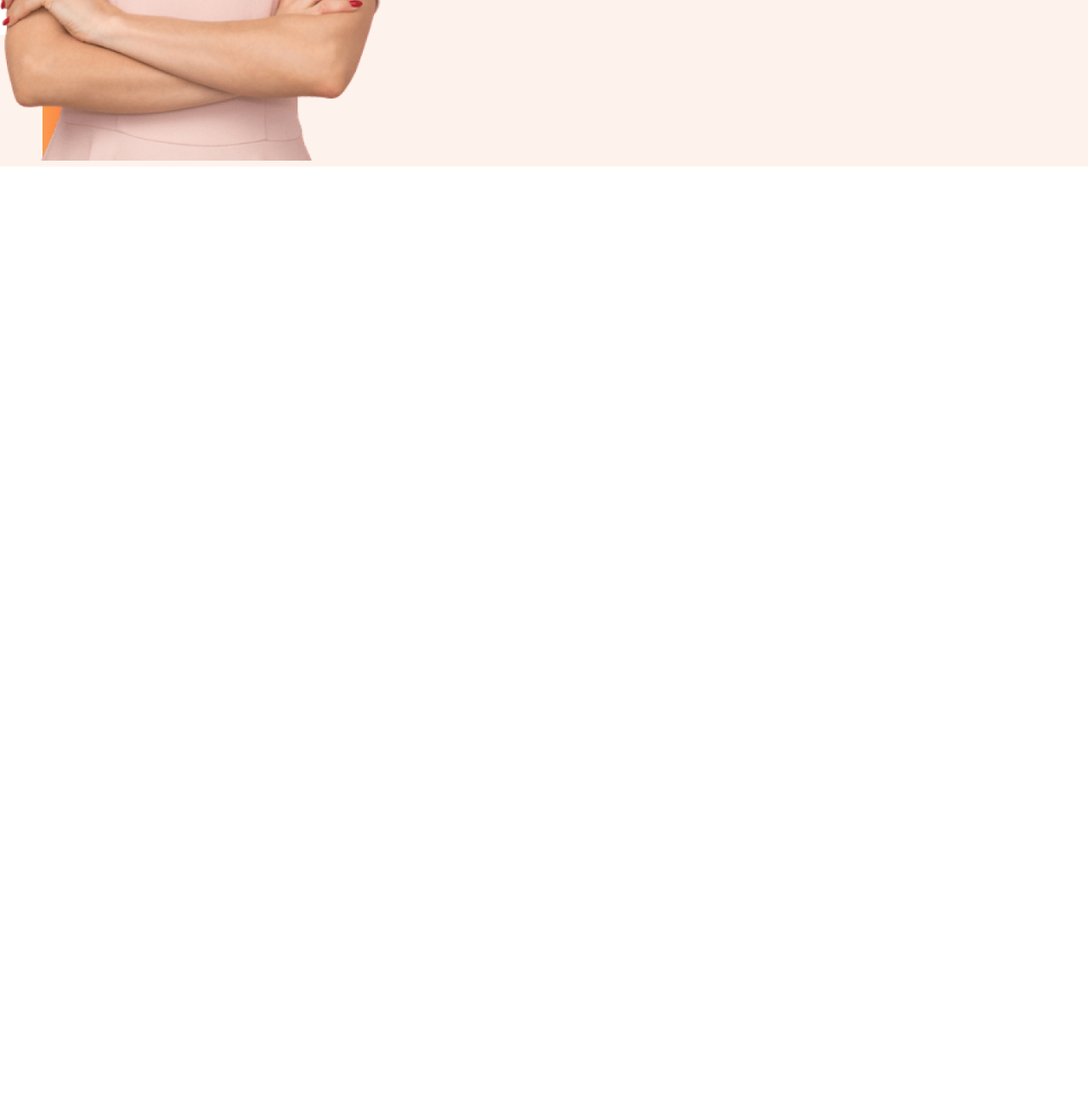
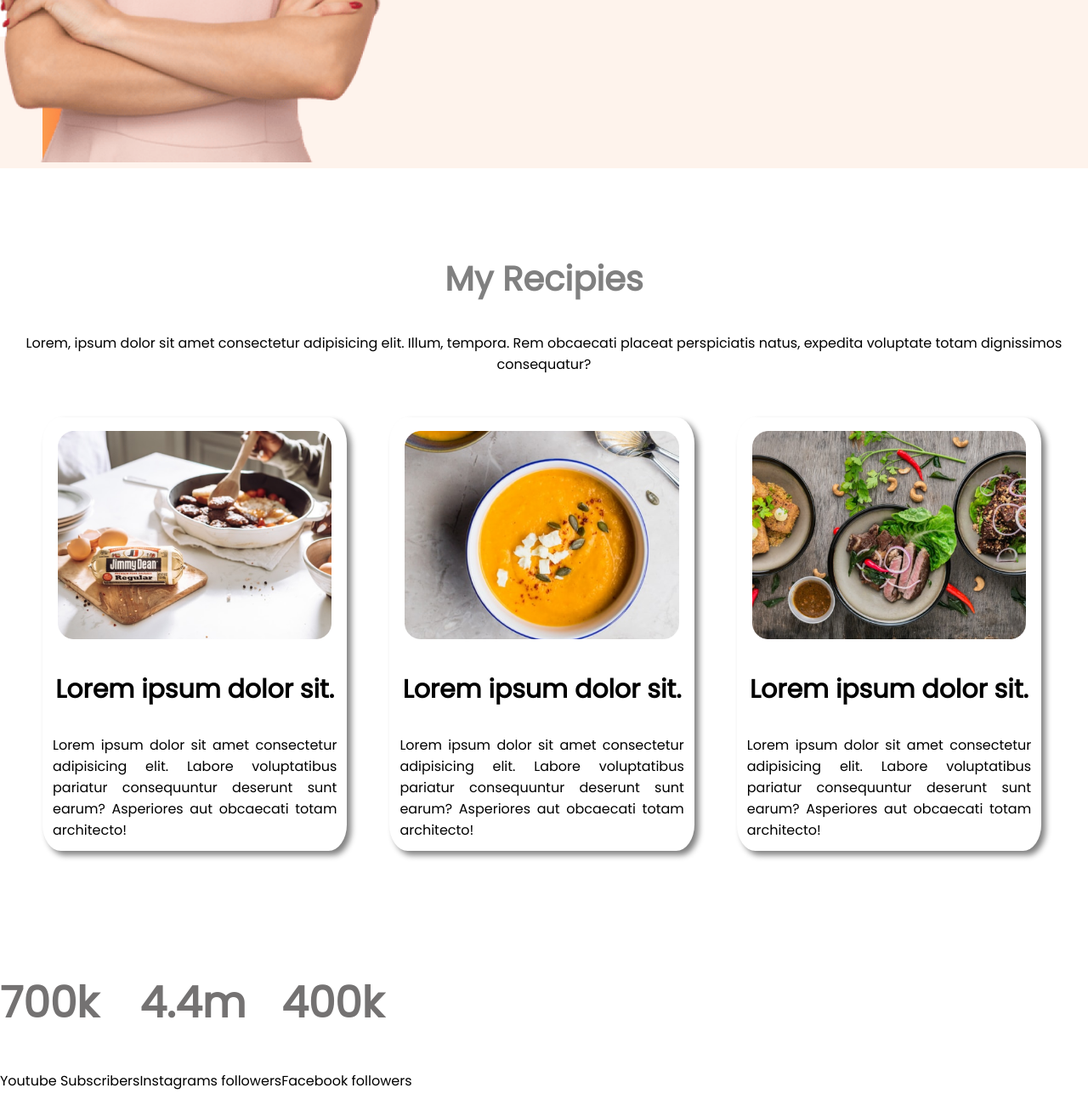
Before and after one commit to tawhid885/food-village, a plain HTML site: page index.html in a window 1280 px wide. Shown: the part 1490-2790 px from the top of the page at 85% size. Before the commit the page ends 1786 px from the top, so only its background shows below. Drawn offline with Linux system fonts and the light colour scheme.

Commit message:
my recipes added

```diff
--- a/index.html
+++ b/index.html
@@ -63,13 +63,48 @@
     </section>
 
     <!-- ------------------------My-recipies Section---------------- -->
-    <section class="my-recipes"></section>
+    <section class="my-recipes">
+        <div class="recipie">
+            <h2>My Recipies</h2>
+            <p>Lorem, ipsum dolor sit amet consectetur adipisicing elit. Illum, tempora. Rem obcaecati placeat perspiciatis natus, expedita voluptate totam dignissimos consequatur?</p>
+        </div>
+        <div class="items flex-container">
+            <div class="item">
+                <img src="images/food/Project Cover.jpg" alt="">
+                <h3>Lorem ipsum dolor sit.</h3>
+                <p>Lorem ipsum dolor sit amet consectetur adipisicing elit. Labore voluptatibus pariatur consequuntur deserunt sunt earum? Asperiores aut obcaecati totam architecto!</p>
+            </div>
+            <div class="item">
+                <img src="images/food/Project Cover.png" alt="">
+                <h3>Lorem ipsum dolor sit.</h3>
+                <p>Lorem ipsum dolor sit amet consectetur adipisicing elit. Labore voluptatibus pariatur consequuntur deserunt sunt earum? Asperiores aut obcaecati totam architecto!</p>
+            </div>
+            <div class="item">
+                <img src="images/food/Project Cover1.jpg" alt="">
+                <h3>Lorem ipsum dolor sit.</h3>
+                <p>Lorem ipsum dolor sit amet consectetur adipisicing elit. Labore voluptatibus pariatur consequuntur deserunt sunt earum? Asperiores aut obcaecati totam architecto!</p>
+            </div>
+        </div>
+    </section>
 
     <!-- -------------------------Comment Section------------------- -->
     <section class="comment"></section>
 
     <!-- -------------------Social Section-------------------------- -->
-    <section class="social"></section>
+    <section class="social flex-container">
+        <div class="social-item">
+            <h1>700k</h1>
+            <p>Youtube Subscribers</p>
+        </div>
+        <div class="social-item">
+            <h1>4.4m</h1>
+            <p>Instagrams followers</p>
+        </div>
+        <div class="social-item">
+            <h1>400k</h1>
+            <p>Facebook followers</p>
+        </div>
+    </section>
 
     <!-- ---------------Footer Section------------------------------ -->
     <footer></footer>
--- a/style.css
+++ b/style.css
@@ -12,10 +12,15 @@ body{
 }
 h1{
     font-size: 50px;
+    color: rgb(116, 114, 114);
 }
 h2{
     font-size: 40px;
     color: gray;
+}
+h3{
+    font-weight: bold;
+    font-size: 30px;
 }
 .orange{
     color: orange;
@@ -63,6 +68,7 @@ h2{
 .nav{
     /* border: 2px solid red; */
     box-shadow: 5px 5px 10px gray;
+    font-size: 1.1em;
 }
 .nav ul{
     list-style-type: none;
@@ -113,3 +119,34 @@ h2{
 .about-me .writing-part p{
     margin-bottom: 50px;
 }
+
+/* -------------CSS for Recipies--------------------- */
+.my-recipes{
+    margin-bottom: 100px;
+    /* border: 2px solid red; */
+}
+.recipie{
+    text-align: center;
+    margin-bottom: 50px;
+}
+.recipie p{
+
+}
+.items{
+    text-align: center;
+}
+.item{
+    width: 28%;
+    margin-left: 50px;
+    box-shadow: 5px 5px 7px gray;
+    border-radius: 6%;
+}
+.item img{
+    width: 90%;
+    margin-top: 16px;
+    /* border: 10px solid white; */
+}
+.item p{
+    text-align: justify;
+    margin: 12px;
+}
```
